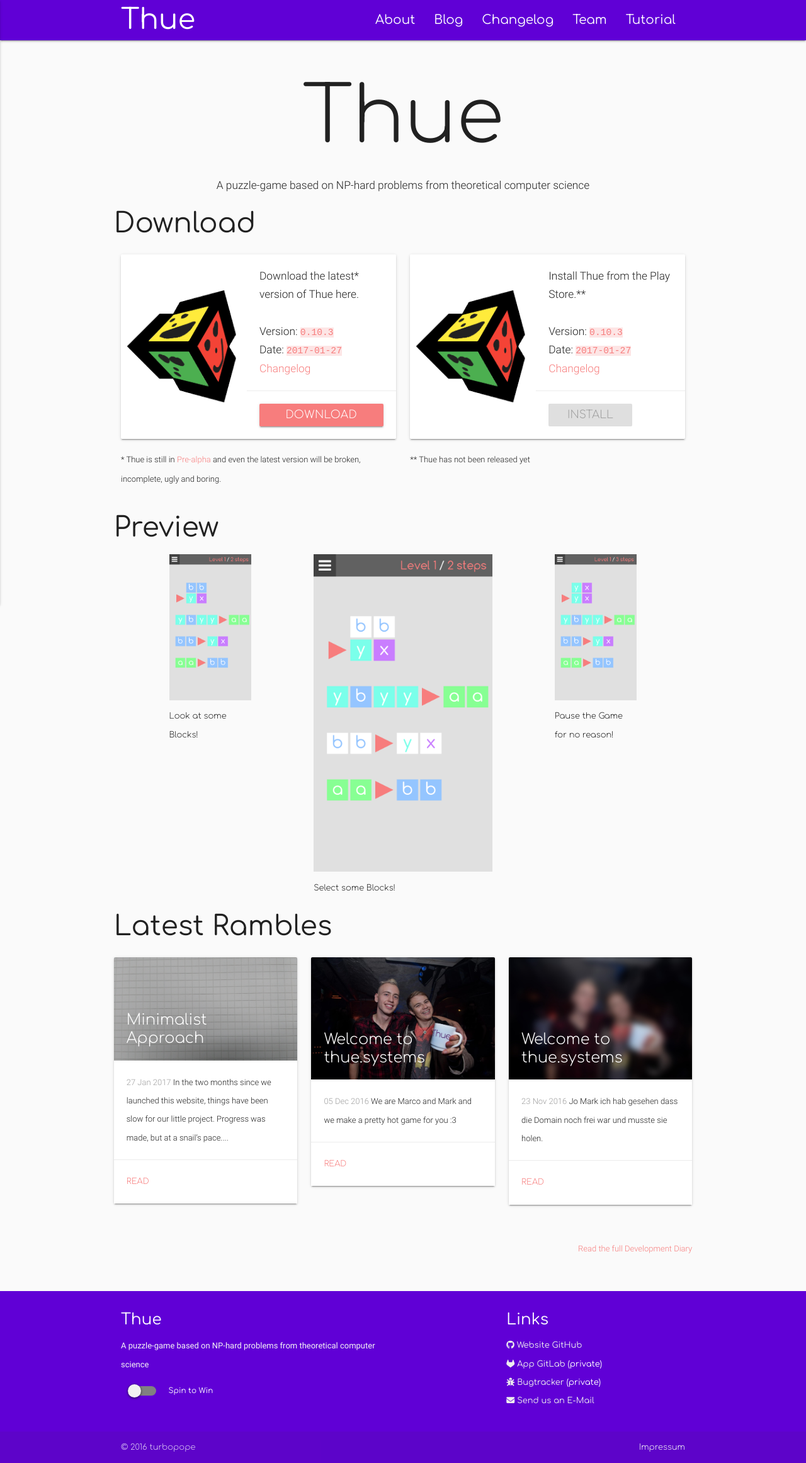
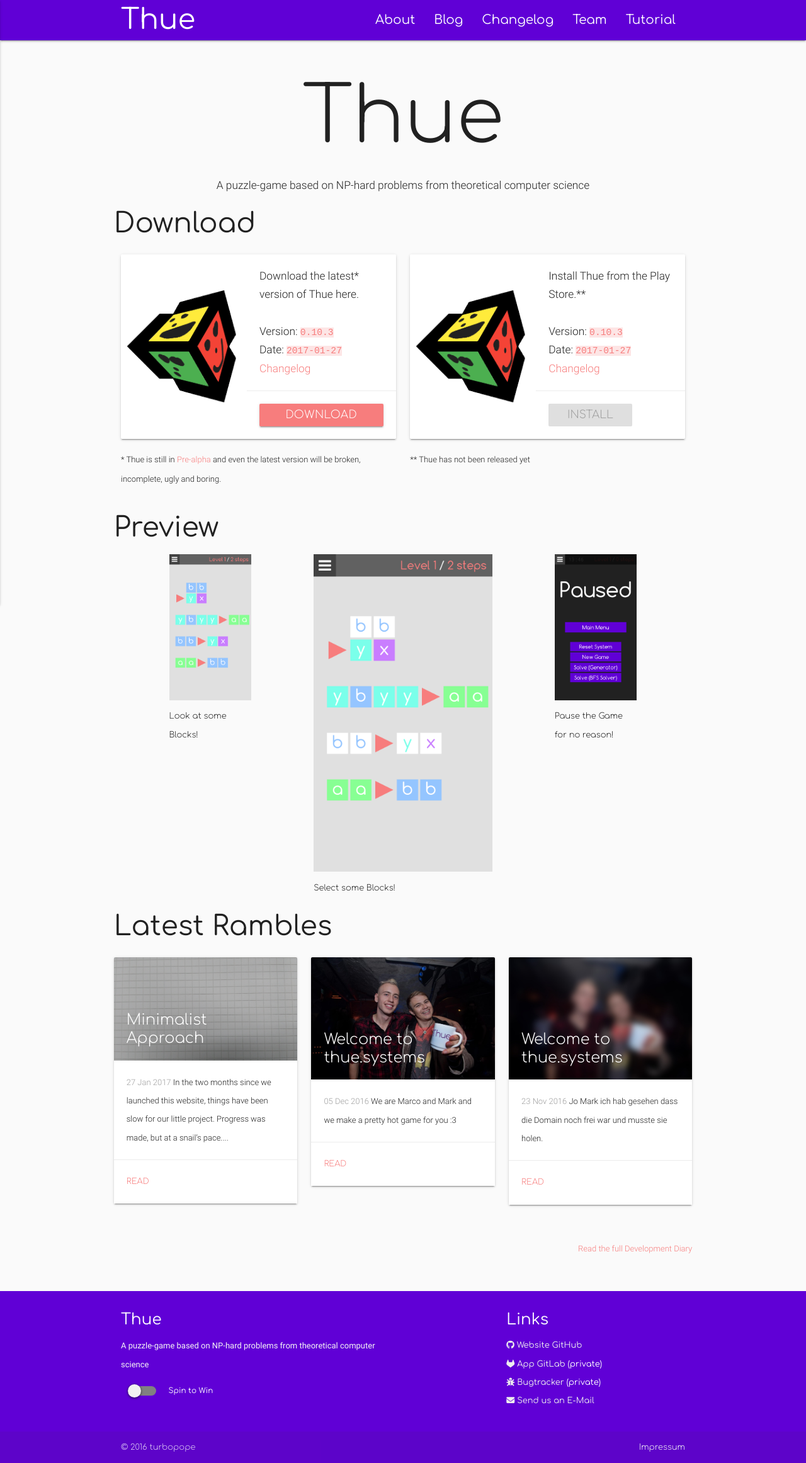
Before and after one commit to turbopope/thue.systems, a Jekyll site: the page built from index.md, in a window 1280 px wide. Shown: the whole page at 63% size. Built offline with Jekyll 4.4.1, drawn with Linux system fonts in a browser that asks for light colours; nearby versions of some CDN libraries.

Commit message:
Add a game screenshot of the pause screen

```diff
--- a/_layouts/home.html
+++ b/_layouts/home.html
@@ -77,7 +77,7 @@ layout: default
     Select some Blocks!
   </div>
   <div class="col m12 offset-l1 l2">
-    <img src="/img/tutorial/3.png" style="max-width: 100%;" class="center-align">
+    <img src="/img/tutorial/4.png" style="max-width: 100%;" class="center-align">
     Pause the Game for no reason!
   </div>
 </div>
```
Also changed, not shown: img/tutorial/4.png (added).
